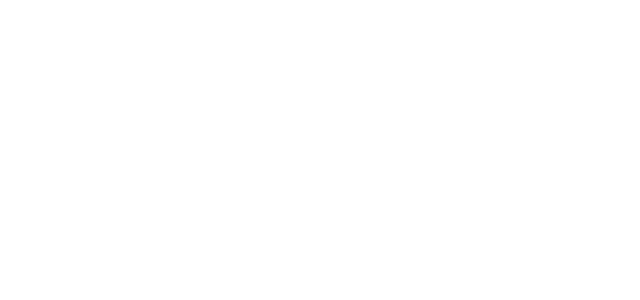
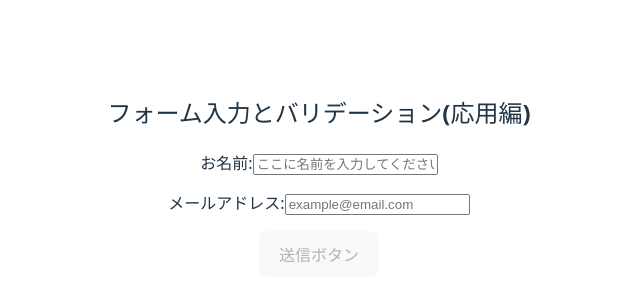
Before and after one commit to terahashi/react-next-study, a React (Vite) app: page /study/FormApp2 in a window 1280 px wide. Before the commit this address had no page. Shown: the part 224-524 px from the top of the page, without its empty margins (321-961 px from the left). Built offline with nearby package versions, Linux system fonts and the light colour scheme.

Commit message:
FormApp2.jsxを追加 FormApp.jsxの「バリデーション(入力値の検証)付きフォームを更に応用した」練習問題

```diff
--- a/src/App.jsx
+++ b/src/App.jsx
@@ -33,6 +33,7 @@
 import { CardApp } from './pages/study/CardApp';
 import { AccordionApp } from './pages/study/AccordionApp';
 import { SearchFilterApp } from './pages/study/SearchFilterApp';
+import { FormApp2 } from './pages/study/FormApp2';
 
 function App() {
   const [count, setCount] = useState(0);
@@ -86,6 +87,7 @@
           <Route path='study/CardApp' element={<CardApp />} />
           <Route path='study/AccordionApp' element={<AccordionApp />} />
           <Route path='study/SearchFilterApp' element={<SearchFilterApp />} />
+          <Route path='study/FormApp2' element={<FormApp2 />} />
           {/* ⬇︎これだとエラー。【❌pathはURLであってファイルの場所ではない！】*/}
           {/* <Route path='./pages/Count' element={<Count />} />*/}
         </Routes>
--- /dev/null
+++ b/src/components/study/FormField.jsx
@@ -0,0 +1,16 @@
+//FormApp2.jsxの、入力欄＋エラー表示を「責務分離したコンポーネント」
+import React from 'react';
+
+export const FormField = ({ id, label, type = 'text', value, onChange, placeholder, error }) => {
+  return (
+    <div style={{ marginBottom: '16px' }}>
+      <label htmlFor={id} style={{ display: 'block' }}>
+        {label}
+        <input type={type} id={id} name={id} value={value} onChange={onChange} placeholder={placeholder} />
+      </label>
+
+      {/* エラーメッセージが存在するときだけ表示 */}
+      {error && <p>{error}</p>}
+    </div>
+  );
+};
--- /dev/null
+++ b/src/pages/study/FormApp2.jsx
@@ -0,0 +1,73 @@
+//FormApp.jsxの「バリデーション(入力値の検証)付きフォームを更に応用した」練習問題。
+
+//名前とメールアドレスを入力するフォームです。
+//文字数が足りない・メールの形式がおかしい場合は「リアルタイムで下にエラーメッセージが出ます。」
+//エラーが1つでもあると、送信ボタンが押せない（disable） ようになります。
+
+import React, { useState } from 'react';
+import { FormField } from '../../components/study/FormField';
+
+export const FormApp2 = () => {
+  //①入力した値を管理するuseStateを準備する。
+  const [userName, setUserName] = useState('');
+  const [email, setEmail] = useState('');
+
+  //②エラーメッセージの計算。(SearchFilterApp.jsxの復習。「元のデータから計算して作るものは、Stateにしてはいけない」（2重管理の罠）)
+  //「エラーメッセージはstateにせず、入力値からその場で計算する。」
+  //nameError
+  const nameError = userName.length > 0 && userName.length < 3 ? '名前は3文字以上で入力してください' : '';
+  //emailError
+  const emailError = email.length > 0 && !email.includes('@') ? '有効なメールアドレスを入力してください' : '';
+
+  //③送信ボタンが押せるかどうかを判断する。
+  //isValid(有効かどうか)だった場合、「名前が3文字以上入力されている」かつ「メールが入力されている」かつ「エラーがどちらも無い」なら、送信ボタンが押せる。
+  //{!isValid}の場合は、disableで送信ボタンが押せなくなる。
+  const isValid = userName.length >= 3 && email.includes('@') && !nameError && !emailError;
+
+  //④送信時の処理
+  const handleSubmit = (e) => {
+    e.preventDefault(); // 画面のリロード(再読み込み)を防ぐ。
+    alert(`送信成功！\n名前: ${userName}\nメール: ${email}`);
+  };
+
+  //⑤return
+  return (
+    <div>
+      <h2>フォーム入力とバリデーション(応用編)</h2>
+
+      {/* form欄 */}
+      <form onSubmit={handleSubmit}>
+        {/* 名前入力欄input */}
+        <FormField id='userNameInput' label='お名前:' value={userName} onChange={(e) => setUserName(e.target.value)} placeholder='ここに名前を入力してください' error={nameError} />
+        {/*
+        <div>
+          <label htmlFor='userNameInput' style={{ display: 'block' }}>
+            お名前:
+            <input type='text' id='userNameInput' name='userNameInput' value={userName} onChange={(e) => setUserName(e.target.value)} placeholder='ここに名前を入力してください' />
+          </label>
+          {nameError && <p>{nameError}</p>}
+        </div>
+        */}
+
+        {/* メール入力欄 input */}
+        <FormField id='emailInput' label='メールアドレス:' value={email} onChange={(e) => setEmail(e.target.value)} placeholder='example@email.com' error={emailError} />
+
+        {/*
+        <div>
+          <label htmlFor='emailInput' style={{ display: 'block' }}>
+            メールアドレス:
+            <input type='text' id='emailInput' name='emailInput' value={email} onChange={(e) => setEmail(e.target.value)} placeholder='example@email.com' />
+          </label>
+
+          {emailError && <p>{emailError}</p>}
+        </div>
+        */}
+
+        {/* 送信ボタン */}
+        <button type='submit' disabled={!isValid}>
+          送信ボタン
+        </button>
+      </form>
+    </div>
+  );
+};
--- a/src/pages/study/StudyHome.jsx
+++ b/src/pages/study/StudyHome.jsx
@@ -14,6 +14,8 @@
       <Link to={'study/TabApp'}>タブ切り替え用のコンポーネントを作成してみよう</Link>
       <br></br>
       <Link to={'study/FormApp'}>バリデーション(入力値の検証)付きフォーム用のコンポーネントを作成してみよう</Link>
+      <br></br>
+      <Link to={'study/FormApp2'}>FormApp.jsxの「バリデーション(入力値の検証)付きフォームを更に応用した」練習問題。</Link>
       <br></br>
       <Link to={'study/CardApp'}>カードコンポーネント(カードの高さが自動でピタッと揃い、ボタンが一番下に綺麗に整列するコンポーネント)を作成してみよう</Link>
       <br></br>
```
